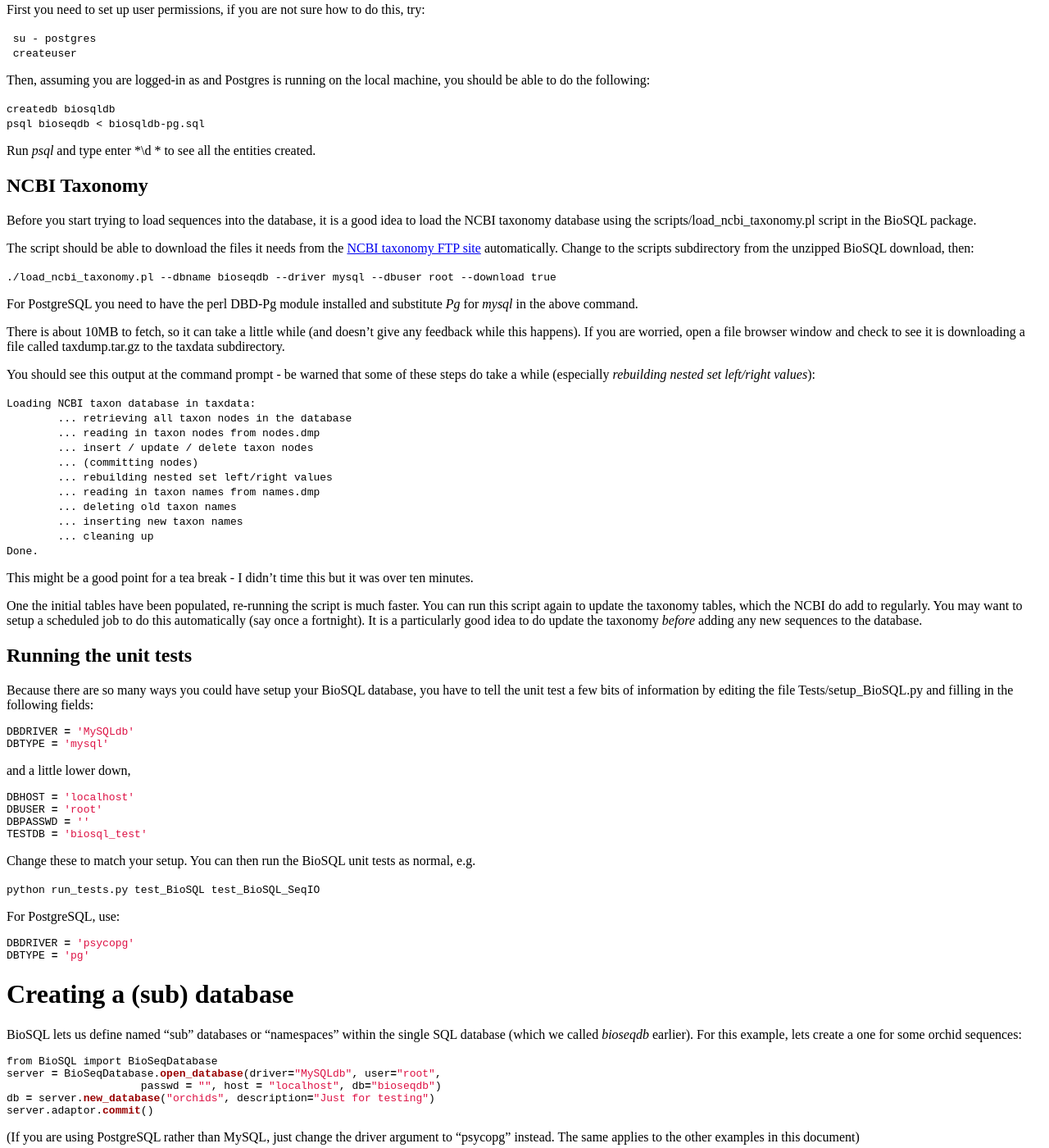
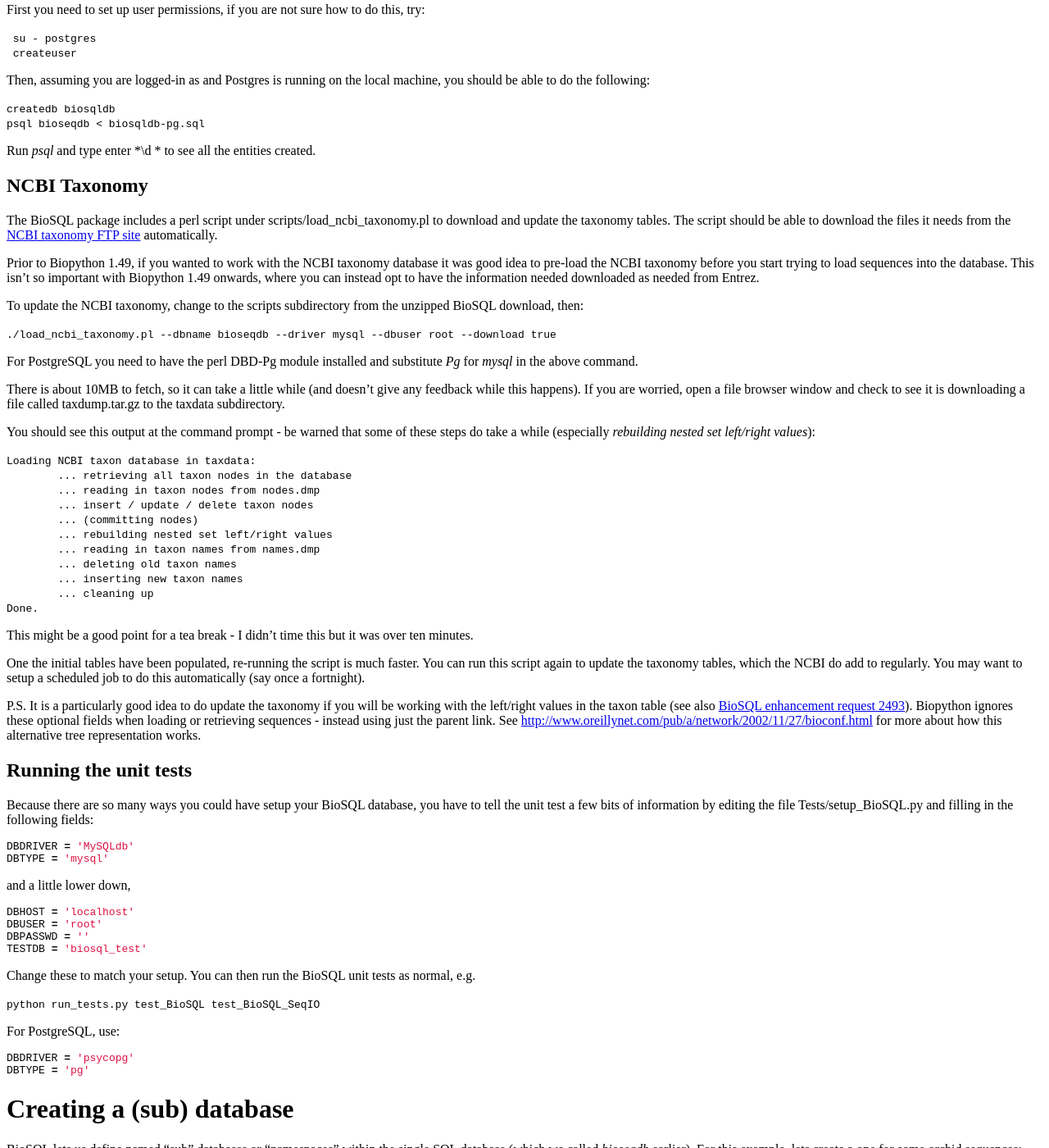
Before and after one commit to biopython/biopython.github.io, a Jekyll site: the page built from wiki/BioSQL.md, in a window 1280 px wide and 1400 px high, scrolled down 1911 px. Shown: the whole window at 82% size. Built offline with Jekyll 4.4.1, drawn with Linux system fonts in a browser that asks for light colours.

Commit message:
/* NCBI Taxonomy */ Biopython 1.49 changes

```diff
--- a/wiki/BioSQL.md
+++ b/wiki/BioSQL.md
@@ -154,14 +154,20 @@ Run *psql* and type enter *\\d <ENTER>* to see all the entities created.
 NCBI Taxonomy
 -------------
 
-Before you start trying to load sequences into the database, it is a
-good idea to load the NCBI taxonomy database using the
-scripts/load\_ncbi\_taxonomy.pl script in the BioSQL package.
+The BioSQL package includes a perl script under
+scripts/load\_ncbi\_taxonomy.pl to download and update the taxonomy
+tables. The script should be able to download the files it needs from
+the [NCBI taxonomy FTP site](ftp://ftp.ncbi.nih.gov/pub/taxonomy/)
+automatically.
 
-The script should be able to download the files it needs from the [NCBI
-taxonomy FTP site](ftp://ftp.ncbi.nih.gov/pub/taxonomy/) automatically.
-Change to the scripts subdirectory from the unzipped BioSQL download,
-then:
+Prior to Biopython 1.49, if you wanted to work with the NCBI taxonomy
+database it was good idea to pre-load the NCBI taxonomy before you start
+trying to load sequences into the database. This isn't so important with
+Biopython 1.49 onwards, where you can instead opt to have the
+information needed downloaded as needed from Entrez.
+
+To update the NCBI taxonomy, change to the scripts subdirectory from the
+unzipped BioSQL download, then:
 
 `./load_ncbi_taxonomy.pl --dbname bioseqdb --driver mysql --dbuser root --download true`
 
@@ -195,9 +201,16 @@ was over ten minutes.
 One the initial tables have been populated, re-running the script is
 much faster. You can run this script again to update the taxonomy
 tables, which the NCBI do add to regularly. You may want to setup a
-scheduled job to do this automatically (say once a fortnight). It is a
-particularly good idea to do update the taxonomy *before* adding any new
-sequences to the database.
+scheduled job to do this automatically (say once a fortnight).
+
+P.S. It is a particularly good idea to do update the taxonomy if you
+will be working with the left/right values in the taxon table (see also
+[BioSQL enhancement request
+2493](http://bugzilla.open-bio.org/show_bug.cgi?id=2493)). Biopython
+ignores these optional fields when loading or retrieving sequences -
+instead using just the parent link. See
+<http://www.oreillynet.com/pub/a/network/2002/11/27/bioconf.html> for
+more about how this alternative tree representation works.
 
 Running the unit tests
 ----------------------
```
Also changed, not shown: 1 other file.
